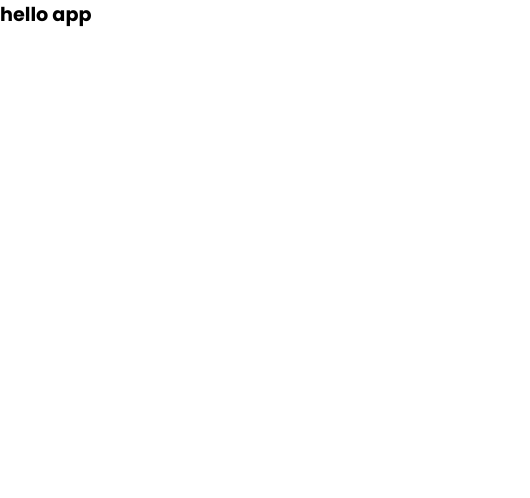
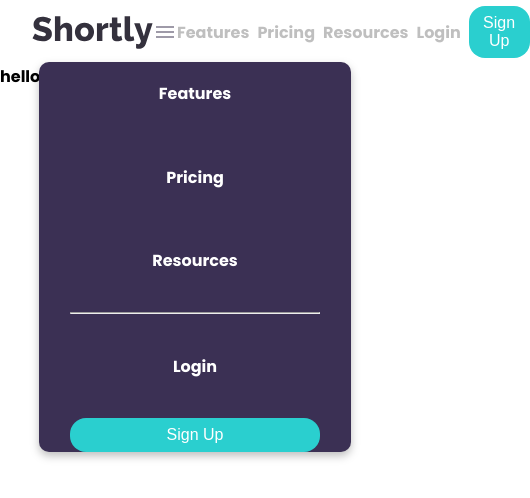
Before and after one commit to kelly1801/Plenty-hometaking-kelly-chara, a React (Vite) app: page / in a window 390 px wide. Shown: the top 498 px of the page, 530 px wide, since content can reach past the window. Built offline with nearby package versions, Linux system fonts and the light colour scheme.

Commit message:
add navbar

```diff
--- a/package.json
+++ b/package.json
@@ -10,6 +10,8 @@
   },
   "dependencies": {
     "@emotion/react": "^11.10.6",
+    "@emotion/styled": "^11.10.6",
+    "@mui/icons-material": "^5.11.11",
     "@mui/material": "^5.11.11",
     "esbuild": "0.16.17",
     "function-bind": "1.1.1",
--- a/src/App.tsx
+++ b/src/App.tsx
@@ -1,10 +1,12 @@
 import React from "react"
-
+import {PageContainer} from "./styles/containers";
+import {Navbar} from "./styles/Navbar";
 const App = () => {
   return (
-    <div>
+    <PageContainer maxWidth="sm">
+        <Navbar/>
       hello app
-    </div>
+    </PageContainer>
   )
 }
 
--- /dev/null
+++ b/src/styles/NavStyles.ts
@@ -0,0 +1,59 @@
+import styled from "styled-components";
+
+export const Menu = styled.ul`
+  background-color: var(--primary-dark-violet);
+  display: flex;
+  flex-direction: column;
+  justify-content: center;
+  align-items: center;
+  width: 80%;
+  border-radius: 10px;
+  color: var(--White);
+  gap: 20px;
+  position: absolute;
+  top: 70%;
+  left: 50%;
+  transform: translate(-50%, 0);
+  filter: drop-shadow(0px 4px 4px rgba(0, 0, 0, 0.25));
+
+  hr {
+    width: 80%;
+    color: var(--neutral-gray);
+  }
+`;
+export const MenuItem = styled.li`
+  margin: 1.2rem 0;
+`;
+export const Button = styled.button`
+  background-color: var(--primary-cyan);
+  border: none;
+  outline: none;
+  padding: 0.5rem 0.9rem;
+  color: var(--White);
+  font-size: 1rem;
+  font-weight: 500;
+  border-radius: 1rem;
+  width: 80%;
+  cursor: pointer;
+
+  &:hover {
+    background-color: #9AE3E3;
+  }
+
+
+`;
+
+export const Nav = styled.nav`
+  display: flex;
+  align-items: center;
+  justify-content: space-between;
+  padding: 2rem;
+  height: 2rem;
+
+  @media (min-width: 768px) {
+    ${Menu} {
+      display: none;
+      background-color: red;
+    }
+  }
+`;
--- /dev/null
+++ b/src/styles/Navbar.tsx
@@ -0,0 +1,35 @@
+import React from "react";
+import { Nav, Menu, MenuItem, Button } from "./NavStyles";
+import {FlexContainer, FlexList} from "./containers";
+import { Menu as MenuIcon } from "@mui/icons-material";
+import LogoImg from "../../images/logo.svg";
+
+export const Navbar = () => {
+  const pages = ["Features", "Pricing", "Resources"];
+  return (
+    <Nav>
+      <img src={LogoImg} alt="logo.svg" />
+
+      <MenuIcon sx={{ color: "#9E9AA8" , display: {  md: 'none' }}} />
+      <Menu>
+        {pages.map((page) => (
+          <MenuItem>{page}</MenuItem>
+        ))}
+        <hr />
+        <MenuItem>Login</MenuItem>
+        <Button>Sign Up</Button>
+      </Menu>
+
+       <FlexList>
+
+           {
+               pages.map(page => <li>{page}</li>)
+           }
+           <MenuItem>Login</MenuItem>
+           <Button>Sign Up</Button>
+
+       </FlexList>
+
+    </Nav>
+  );
+};
--- /dev/null
+++ b/src/styles/containers.ts
@@ -0,0 +1,24 @@
+import styled from "styled-components";
+
+export const PageContainer = styled.main`
+  background-color: #fff;
+  position: relative;
+`;
+export const FlexContainer = styled.main`
+  display: flex;
+  justify-content: space-between;
+  align-items: center;
+`;
+export const FlexList = styled.ul`
+  display: flex;
+  gap: 0.5rem;
+  justify-content: center;
+  align-items: center;
+  color: var(--neutral-gray);
+  li {
+  &:hover {
+
+      color: var(--neutral-very-dark-violet);
+    }
+  }
+`;
--- a/src/styles/global.styles.ts
+++ b/src/styles/global.styles.ts
@@ -10,6 +10,10 @@ export const GlobalStyles = createGlobalStyle`
     text-decoration: none;
 
 }
+html,
+body {
+  background-color: var(--White);
+}
 
 :root {
   --primary-cyan: hsl(180, 66%, 49%);
@@ -19,9 +23,10 @@ export const GlobalStyles = createGlobalStyle`
   --neutral-grayish-violet: hsl(257, 7%, 63%);
   --neutral-very-dark-blue: hsl(255, 11%, 22%);
   --neutral-very-dark-violet: hsl(260, 8%, 14%);
+  --White: #fff;
   --font-poppins-500: 'Poppins', sans-serif;
   --font-poppins-700: 'Poppins', sans-serif;
-  --font-size: clamp(1rem, 1.2rem, 1.5rem);
+  --font-size: 1rem;
   font: var(--font-size) var(--font-poppins-500);
 }
 
```
Also changed, not shown: 1 other file (tests, documents, lock files or other folders).
